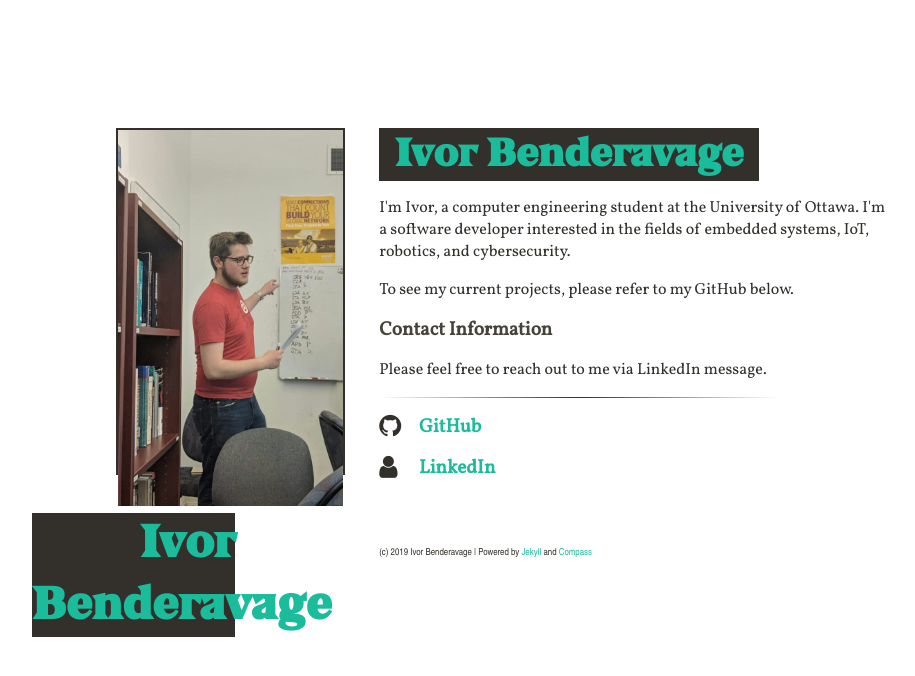
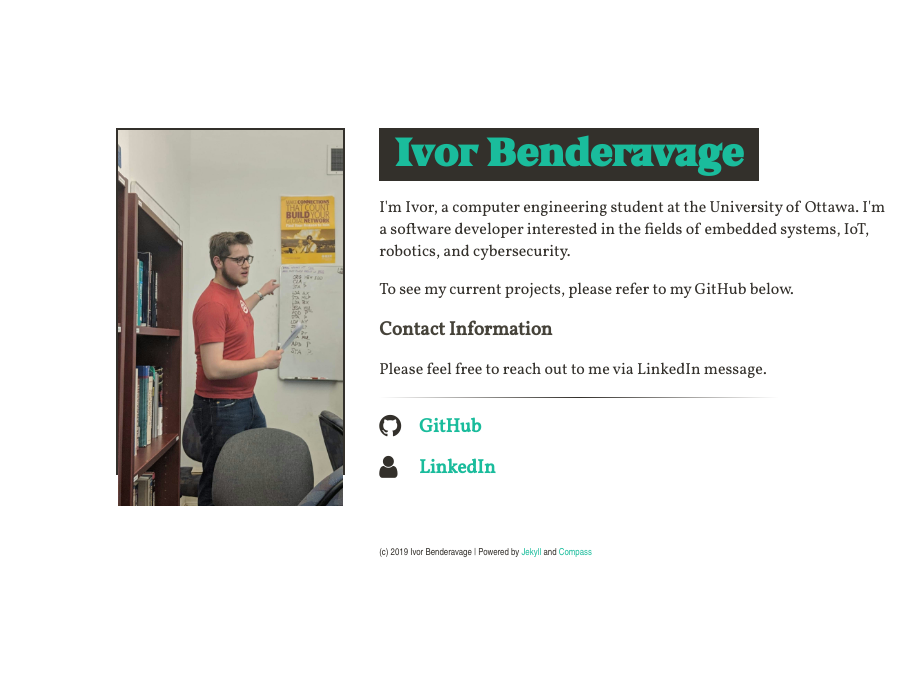
Before and after one commit to ivorysoap/ivorysoap.github.io, a Jekyll site: the page built from index.html, in a window 1280 px wide. Shown: the top 676 px of the page, without its empty margins (308-1223 px from the left). Built offline with Jekyll 4.4.1, drawn with Linux system fonts in a browser that asks for light colours; nearby versions of some CDN libraries.

Commit message:
Remove unnecessary author attribute from config.yml

```diff
--- a/_config.yml
+++ b/_config.yml
@@ -7,7 +7,7 @@ compass:
   # an avatar or logo (optional)
   logo: "/images/me.jpg"
   # author will appear under the avatar (optional)
-  author: "Ivor Benderavage"
+  author: ""
   # tagline will appear under the title (optional)
   tagline: ""
   # if include_content is true, the contents of the content.html include will be
```
